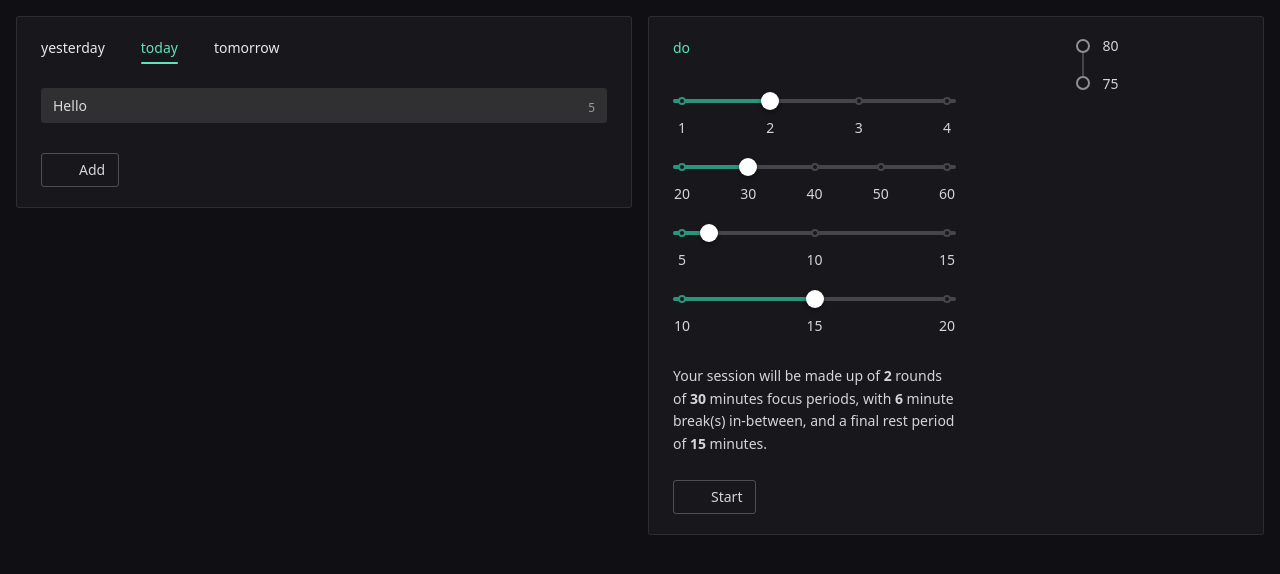
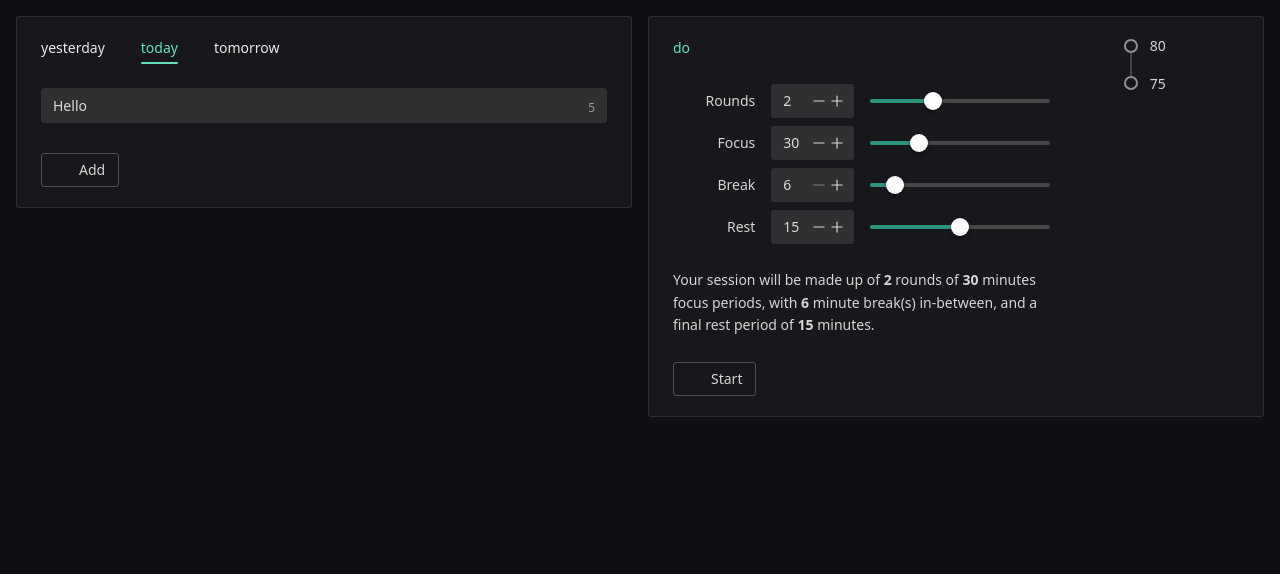
Before and after one commit to ahme-dev/devpace, a Vue app: page / in a window 1280 px wide. Shown: the top 574 px of the page. Built offline with nearby package versions, Linux system fonts and the light colour scheme; some icons are missing.

Commit message:
feat: add component for pomodor items and polish structure and style

```diff
--- a/src/components/Pomodoro.vue
+++ b/src/components/Pomodoro.vue
@@ -4,8 +4,6 @@
 		NCard,
 		NText,
 		NSpace,
-		NSlider,
-		NInputNumber,
 		NGrid,
 		NGridItem,
 		NTimeline,
@@ -14,78 +12,48 @@
 		NIcon,
 	} from "naive-ui";
 
+	import PomodoroItem from "./PomodoroItem.vue";
+
 	import { usePomodoroStore } from "@/store/pomodoro";
 	const store = usePomodoroStore();
-
-	let marks = {
-		rounds: {
-			1: "1",
-			2: "2",
-			3: "3",
-			4: "4",
-		},
-		focus: {
-			20: "20",
-			30: "30",
-			40: "40",
-			50: "50",
-			60: "60",
-		},
-		break: {
-			5: "5",
-			10: "10",
-			15: "15",
-		},
-		rest: {
-			10: "10",
-			15: "15",
-			20: "20",
-		},
-	};
 </script>
 
 <template>
 	<NCard>
-		<NGrid :cols="2">
-			<NGridItem>
+		<NGrid :cols="3">
+			<NGridItem span="2">
 				<NSpace vertical :size="25">
 					<NText size="large" type="primary">do</NText>
 
 					<NSpace vertical>
-						<NSlider
+						<PomodoroItem
+							name="Rounds"
+							bind="rounds"
 							:min="1"
 							:max="4"
-							:marks="marks.rounds"
-							:tooltip="false"
-							v-model:value="store.current.config.rounds"
-						></NSlider>
-
-						<NSlider
+							:step="1"
+						/>
+						<PomodoroItem
+							name="Focus"
+							bind="focus"
 							:min="20"
 							:max="60"
-							:marks="marks.focus"
-							:step="5"
-							:tooltip="false"
-							v-model:value="store.current.config.focus"
-						></NSlider>
-
-						<NSlider
+							:step="10"
+						/>
+						<PomodoroItem
+							name="Break"
+							bind="break"
 							:min="5"
 							:max="15"
 							:step="5"
-							:marks="marks.break"
-							:tooltip="false"
-							v-model:value="store.current.config.break"
-						></NSlider>
-
-						<NSlider
+						/>
+						<PomodoroItem
+							name="Rest"
+							bind="rest"
 							:min="10"
 							:max="20"
 							:step="5"
-							:marks="marks.rest"
-							:tooltip="false"
-							v-model:value="store.current.config.rest"
-						></NSlider>
+						/>
 					</NSpace>
 
 					<NText>
--- /dev/null
+++ b/src/components/PomodoroItem.vue
@@ -0,0 +1,45 @@
+<script setup lang="ts">
+	import { NText, NSlider, NInputNumber, NGrid, NGridItem } from "naive-ui";
+	import type { ConfigKeys } from "../store/pomodoro";
+
+	import { usePomodoroStore } from "@/store/pomodoro";
+	const store = usePomodoroStore();
+
+	const props = defineProps<{
+		name: string;
+		bind: ConfigKeys;
+		min: number;
+		max: number;
+		step: number;
+	}>();
+</script>
+
+<template>
+	<NGrid :cols="4" :xGap="16" style="align-items: center">
+		<!-- Text -->
+		<NGridItem style="text-align: end">
+			<NText> {{ props.name }}</NText>
+		</NGridItem>
+
+		<!-- Input -->
+		<NGridItem>
+			<NInputNumber
+				:min="props.min"
+				:max="props.max"
+				:step="props.step"
+				v-model:value="store.current.config[props.bind]"
+			></NInputNumber>
+		</NGridItem>
+
+		<!-- Slider -->
+		<NGridItem span="2">
+			<NSlider
+				:min="props.min"
+				:max="props.max"
+				:step="props.step"
+				:tooltip="false"
+				v-model:value="store.current.config[props.bind]"
+			></NSlider>
+		</NGridItem>
+	</NGrid>
+</template>
--- a/src/store/pomodoro.ts
+++ b/src/store/pomodoro.ts
@@ -15,6 +15,8 @@ interface SessionConfig {
 	break: number;
 	rest: number;
 }
+
+export type ConfigKeys = "rounds" | "focus" | "break" | "rest";
 
 // data
 
```
